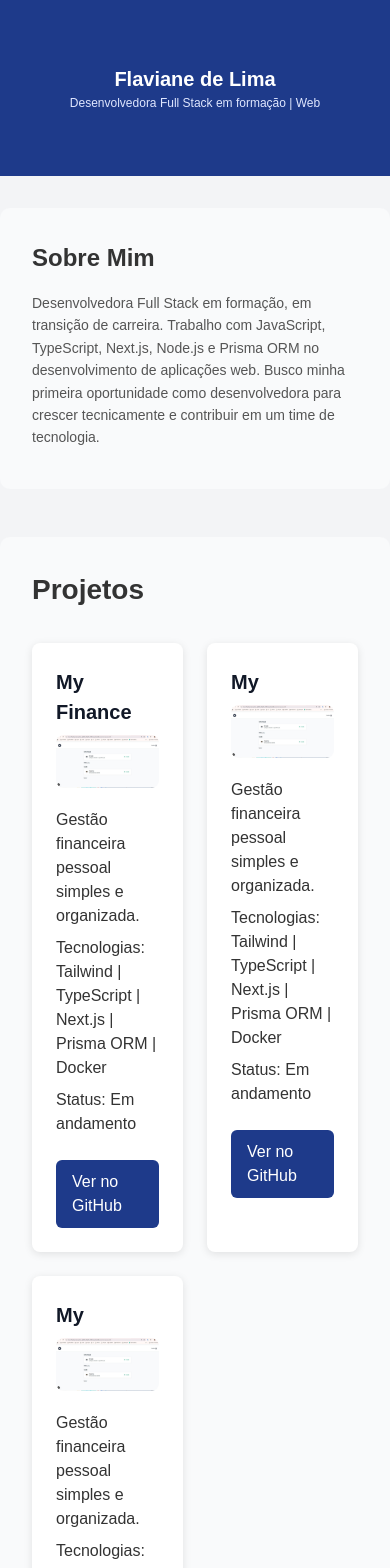
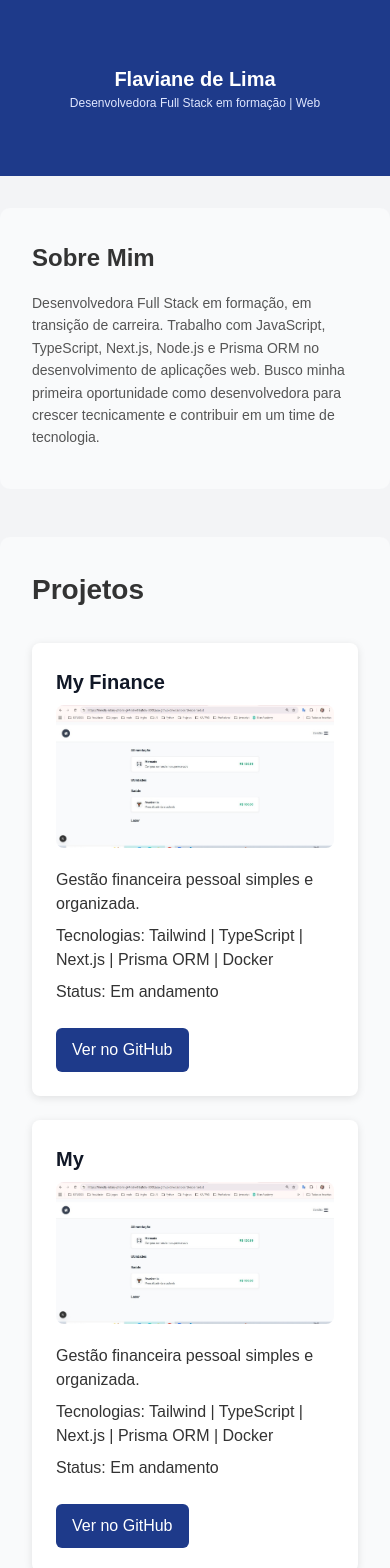
Before and after one commit to flaviane-lima/portfolio-flaviane, a Next.js app: page / in a window 390 px wide. Shown: the top 1568 px of the page. Built offline with nearby package versions, Linux system fonts and the light colour scheme.

Commit message:
adicionar media queries para responsividade dos projetos

```diff
--- a/app/components/Projects.tsx
+++ b/app/components/Projects.tsx
@@ -25,7 +25,12 @@ const SectionTitle = styled.h2`
 const ProjectsGrid = styled.div`
   display: grid;
   grid-template-columns: repeat(2, 1fr);
-  gap: 24px; `;
+  gap: 24px;
+
+  @media (max-width: 768px) {
+    grid-template-columns: 1fr; /* em telas menores, só uma coluna */
+  }
+  `;
 
 // vou criar um array
 const projects: Project[] = [
```
